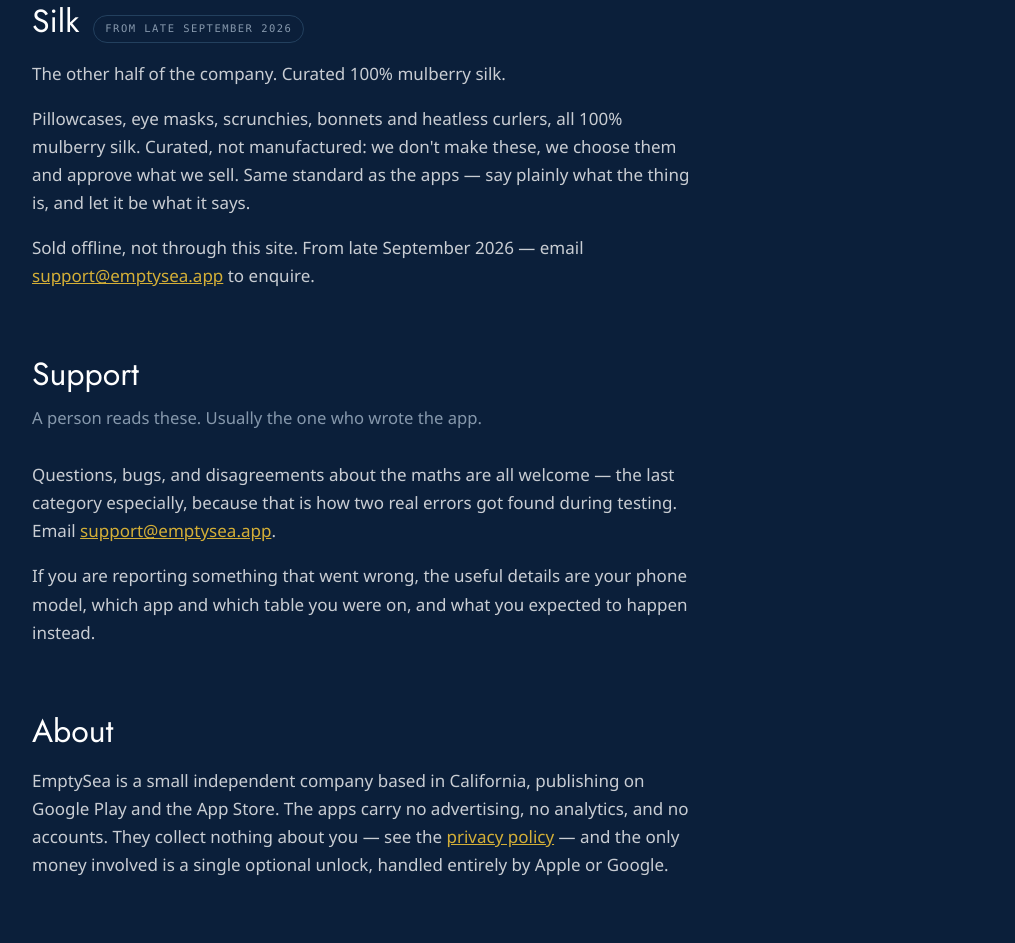
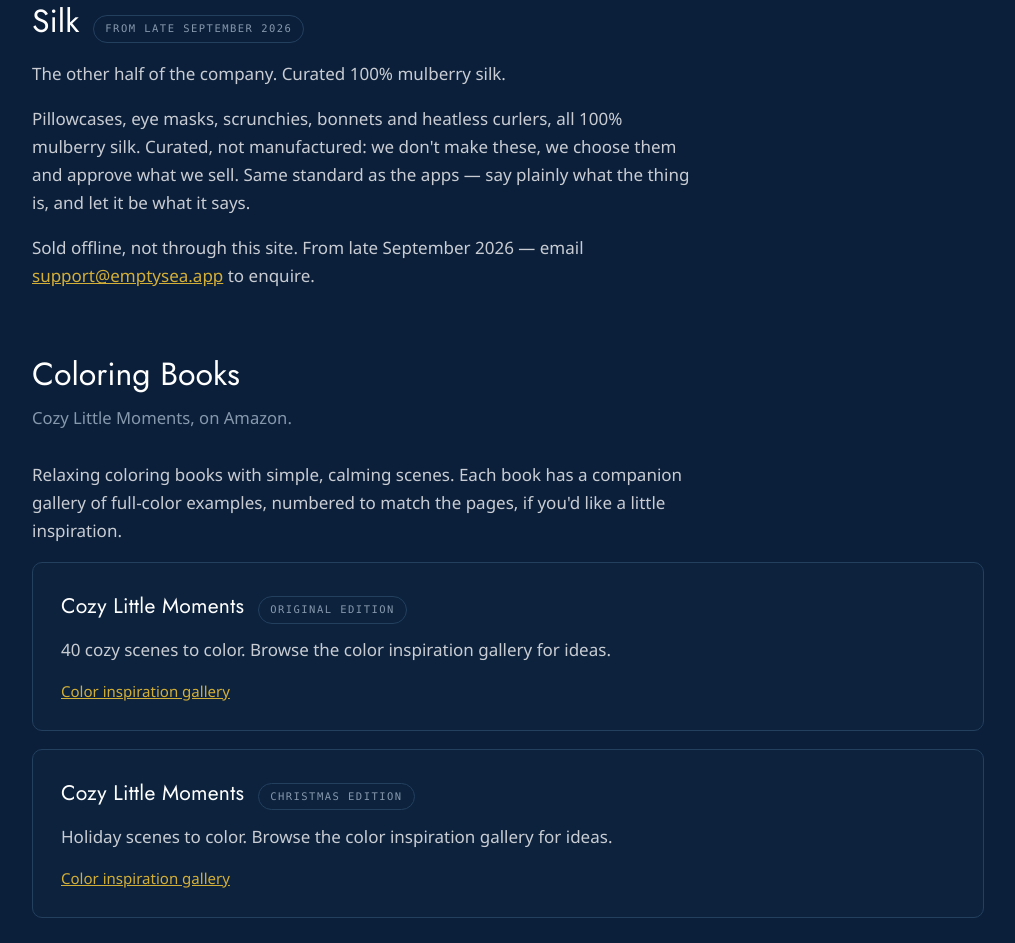
Before and after one commit to mtc8/emptysea-site, a plain HTML site: page index.html in a window 1280 px wide. Shown: the part 1829-2772 px from the top of the page, without its empty margins (132-1147 px from the left). Drawn offline with Linux system fonts and the light colour scheme.

Commit message:
Add Coloring Books section linking both Cozy Little Moments galleries
Co-Authored-By: Claude Sonnet 5.5 <noreply@anthropic.com>
Claude-Session: https://claude.ai/code/session_0128YLuoHKg8KgvYAKC6fQq7

```diff
--- a/index.html
+++ b/index.html
@@ -27,6 +27,7 @@
     <nav>
       <a href="#apps">Apps</a>
       <a href="#silk">Silk</a>
+      <a href="#books">Coloring Books</a>
       <a href="#support">Support</a>
       <a href="/privacy">Privacy</a>
     </nav>
@@ -138,6 +139,42 @@
     </p>
   </section>
 
+  <section id="books">
+    <h2>Coloring Books</h2>
+    <p class="lede">Cozy Little Moments, on Amazon.</p>
+    <p>
+      Relaxing coloring books with simple, calming scenes. Each book has a
+      companion gallery of full-color examples, numbered to match the pages, if
+      you'd like a little inspiration.
+    </p>
+
+    <div class="apps">
+
+      <div class="app">
+        <div class="head">
+          <h3>Cozy Little Moments</h3>
+          <span class="status">Original Edition</span>
+        </div>
+        <p>40 cozy scenes to color. Browse the color inspiration gallery for ideas.</p>
+        <div class="links">
+          <a href="/cozy-little-moments/">Color inspiration gallery</a>
+        </div>
+      </div>
+
+      <div class="app">
+        <div class="head">
+          <h3>Cozy Little Moments</h3>
+          <span class="status">Christmas Edition</span>
+        </div>
+        <p>Holiday scenes to color. Browse the color inspiration gallery for ideas.</p>
+        <div class="links">
+          <a href="/cozy-little-moments/christmas/">Color inspiration gallery</a>
+        </div>
+      </div>
+
+    </div>
+  </section>
+
   <section id="support">
     <h2>Support</h2>
     <p class="lede">A person reads these. Usually the one who wrote the app.</p>
```
